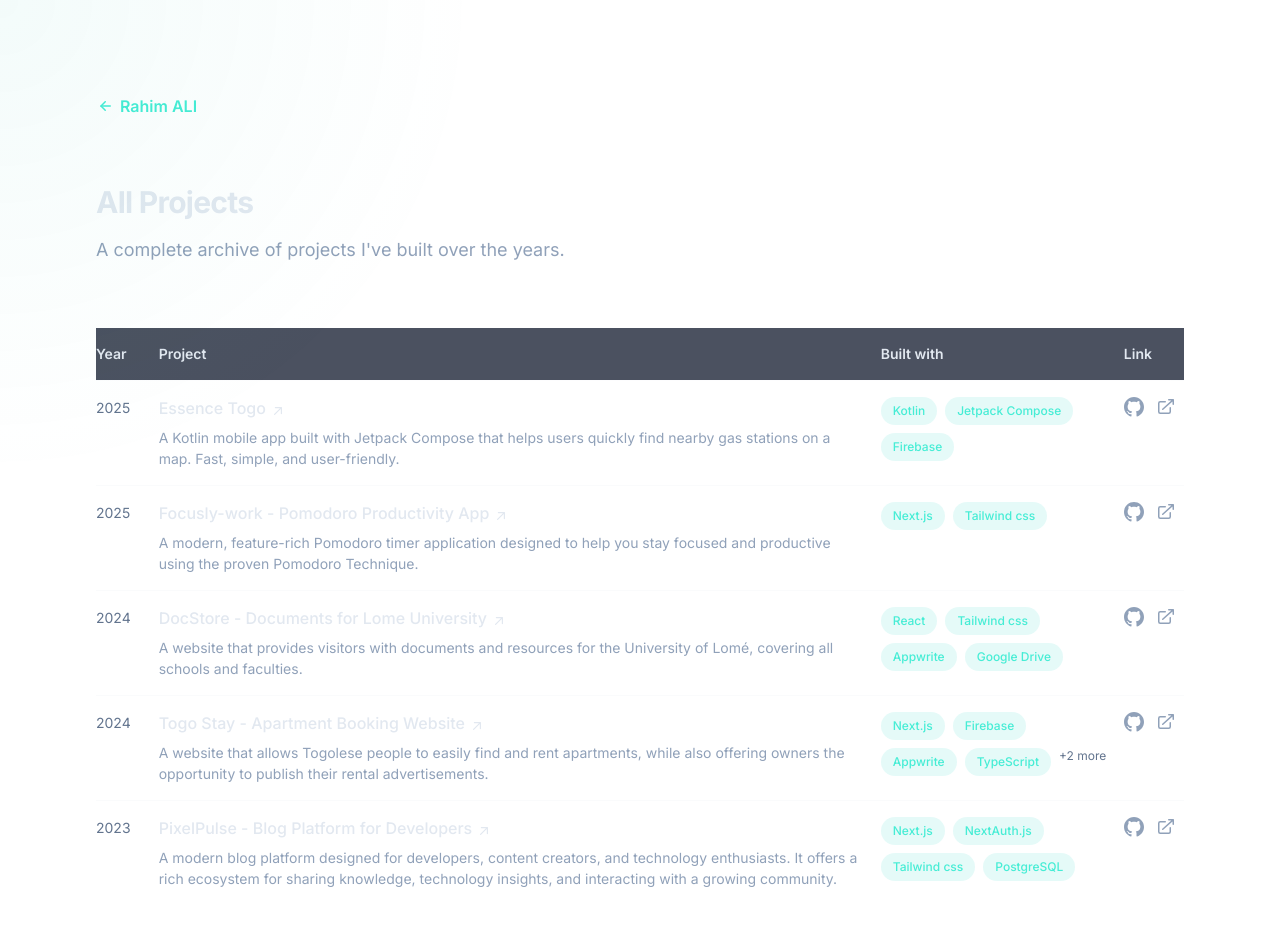
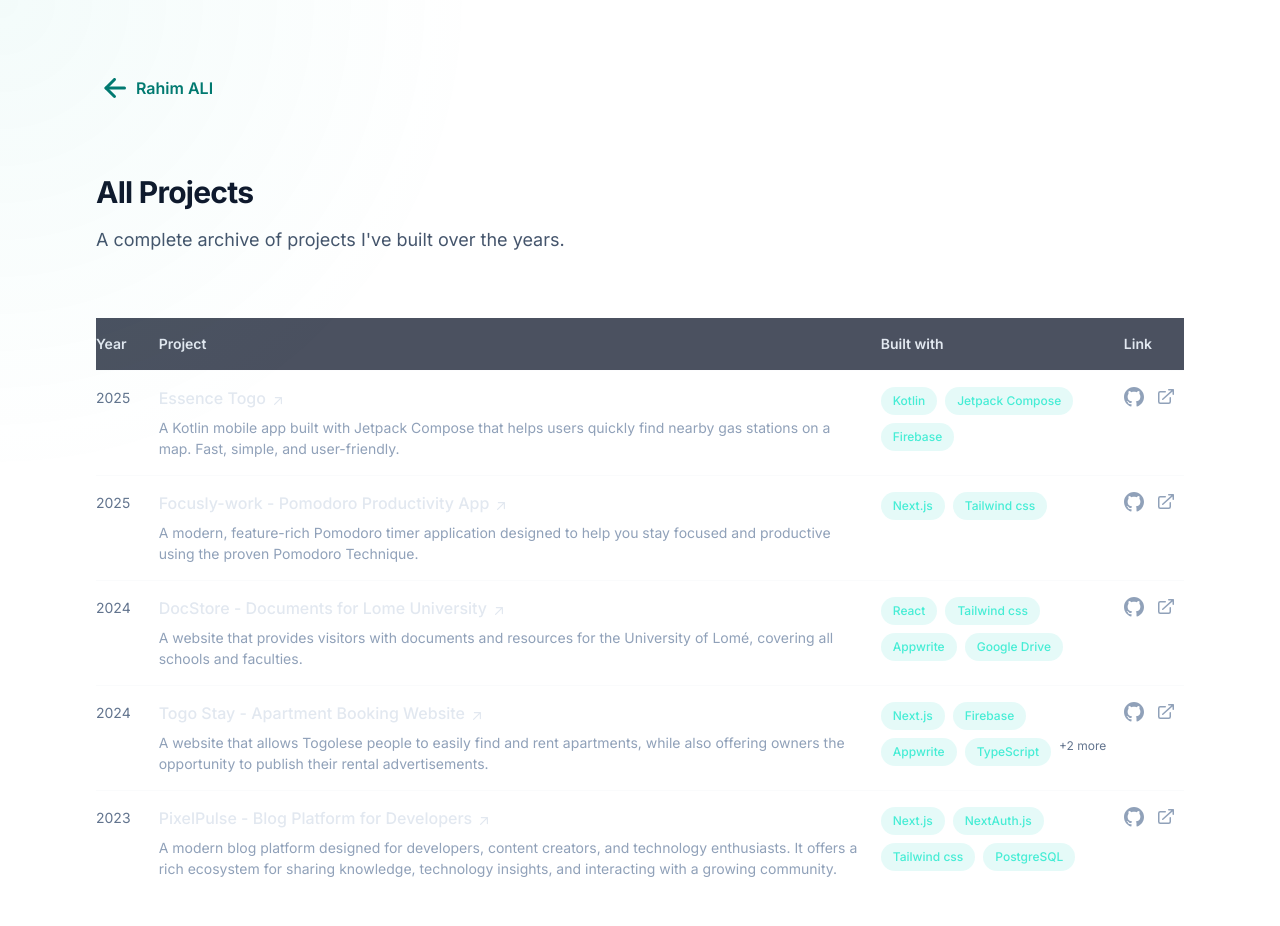
Before and after one commit to Rahim10020/freelance_portfolio, a Next.js app: page /projects in a window 1280 px wide. Shown: the top 926 px of the page. Built offline with nearby package versions, Linux system fonts and the light colour scheme; no server answers.

Commit message:
correction de souci de hover..

```diff
--- a/src/app/projects/page.tsx
+++ b/src/app/projects/page.tsx
@@ -11,15 +11,15 @@
     return (
         <>
             <MouseEffect />
-            <div className="mx-auto min-h-screen max-w-screen-xl px-6 py-12 font-sans md:px-12 md:py-20 lg:px-24 lg:py-24">
+            <div className="mx-auto min-h-screen max-w-screen-xl px-6 py-12 font-sans md:px-12 md:py-15 lg:px-24 lg:py-18">
                 {/* Back button */}
                 <div className="mb-16">
                     <Link
                         href="/"
-                        className="group inline-flex items-center font-semibold leading-tight text-teal-300 hover:text-teal-200"
+                        className="group inline-flex items-center font-semibold leading-tight text-teal-700 dark:text-teal-300 hover:text-teal-800"
                     >
                         <svg
-                            className="mr-2 h-4 w-4 transition-transform group-hover:-translate-x-2"
+                            className="mr-2 h-8 w-8 transition-transform group-hover:-translate-x-2"
                             viewBox="0 0 16 16"
                             fill="none"
                             xmlns="http://www.w3.org/2000/svg"
@@ -41,10 +41,10 @@
 
                 {/* Header */}
                 <div className="mb-16">
-                    <h1 className="text-2xl font-bold tracking-tight text-slate-200 sm:text-3xl mb-4">
+                    <h1 className="text-2xl font-bold tracking-tight text-slate-900 dark:text-slate-200 sm:text-3xl mb-4">
                         All Projects
                     </h1>
-                    <p className="text-lg text-slate-400 max-w-2xl">
+                    <p className="text-lg text-slate-600 dark:text-slate-400 max-w-2xl">
                         A complete archive of projects I&apos;ve built over the years.
                     </p>
                 </div>
--- a/src/components/ui/ExperienceCard.tsx
+++ b/src/components/ui/ExperienceCard.tsx
@@ -6,7 +6,7 @@
 
 export default function ExperienceCard({ experience }: ExperienceCardProps) {
     const content = (
-        <div className="group relative grid gap-4 pb-1 transition-all sm:grid-cols-8 sm:gap-8 md:gap-4 lg:hover:!opacity-100 lg:group-hover/list:opacity-50">
+        <div className="group relative grid gap-4 pb-1 transition-all sm:grid-cols-8 sm:gap-8 md:gap-4">
             <div className="absolute -inset-x-4 -inset-y-4 z-0 hidden rounded-md transition motion-reduce:transition-none lg:-inset-x-6 lg:block lg:group-hover:bg-white/50 dark:lg:group-hover:bg-slate-800/50 lg:group-hover:shadow-[inset_0_1px_0_0_rgba(148,163,184,0.2)] dark:lg:group-hover:shadow-[inset_0_1px_0_0_rgba(148,163,184,0.1)] lg:group-hover:drop-shadow-lg" />
 
             <header className="z-10 mb-2 mt-1 text-xs font-semibold uppercase tracking-wide text-slate-600 dark:text-slate-500 sm:col-span-2">
--- a/src/components/ui/ProjectCard.tsx
+++ b/src/components/ui/ProjectCard.tsx
@@ -10,7 +10,7 @@
     const mainLink = project.links.live || project.links.github;
 
     const content = (
-        <div className="group relative grid gap-4 pb-1 transition-all sm:grid-cols-8 sm:gap-8 md:gap-4 lg:hover:!opacity-100 lg:group-hover/list:opacity-50">
+        <div className="group relative grid gap-4 pb-1 transition-all sm:grid-cols-8 sm:gap-8 md:gap-4">
             <div className="absolute -inset-x-4 -inset-y-4 z-0 hidden rounded-md transition motion-reduce:transition-none lg:-inset-x-6 lg:block lg:group-hover:bg-white/50 dark:lg:group-hover:bg-slate-800/50 lg:group-hover:shadow-[inset_0_1px_0_0_rgba(148,163,184,0.2)] dark:lg:group-hover:shadow-[inset_0_1px_0_0_rgba(148,163,184,0.1)] lg:group-hover:drop-shadow-lg" />
 
             {project.image && (
```
